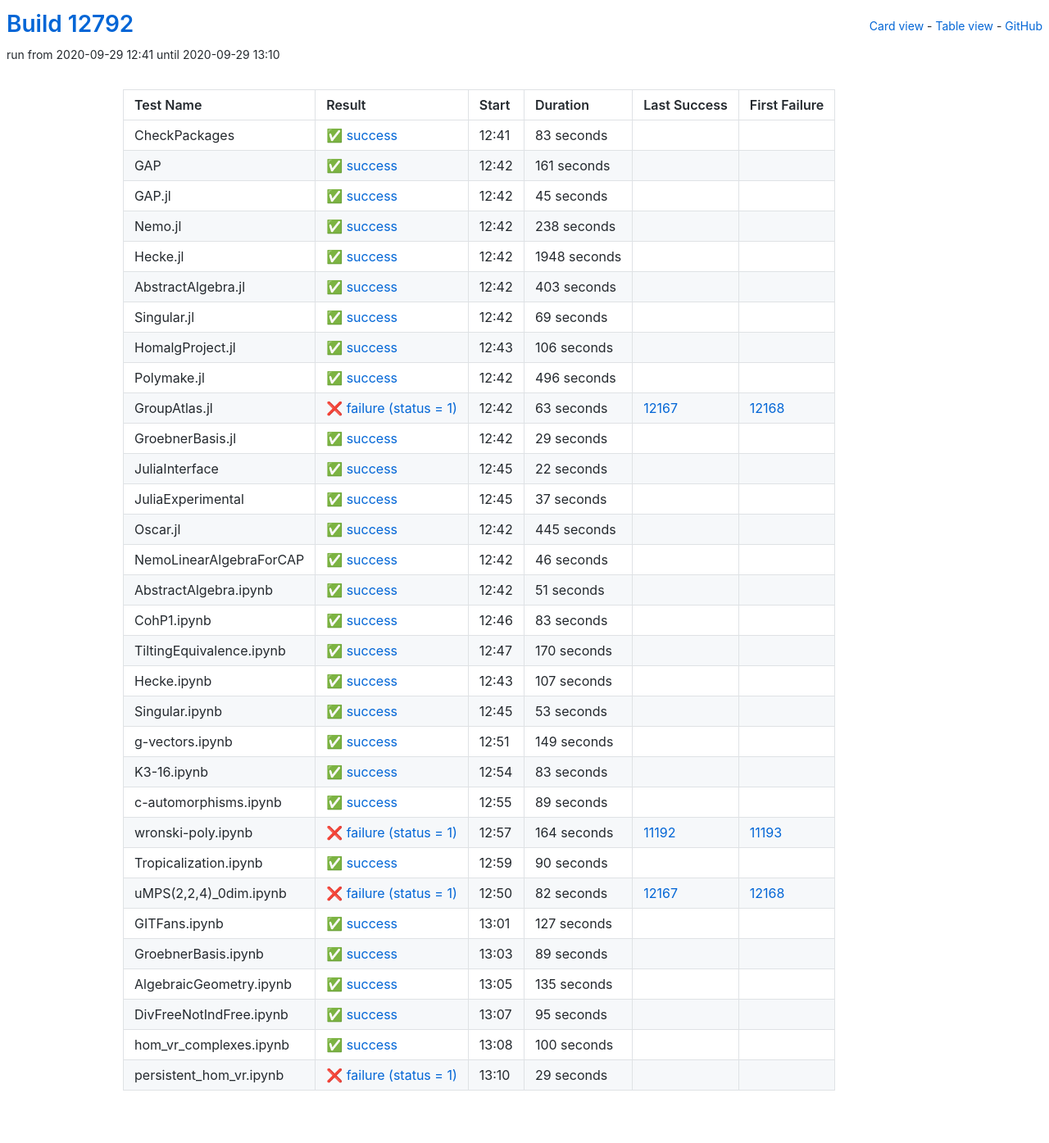
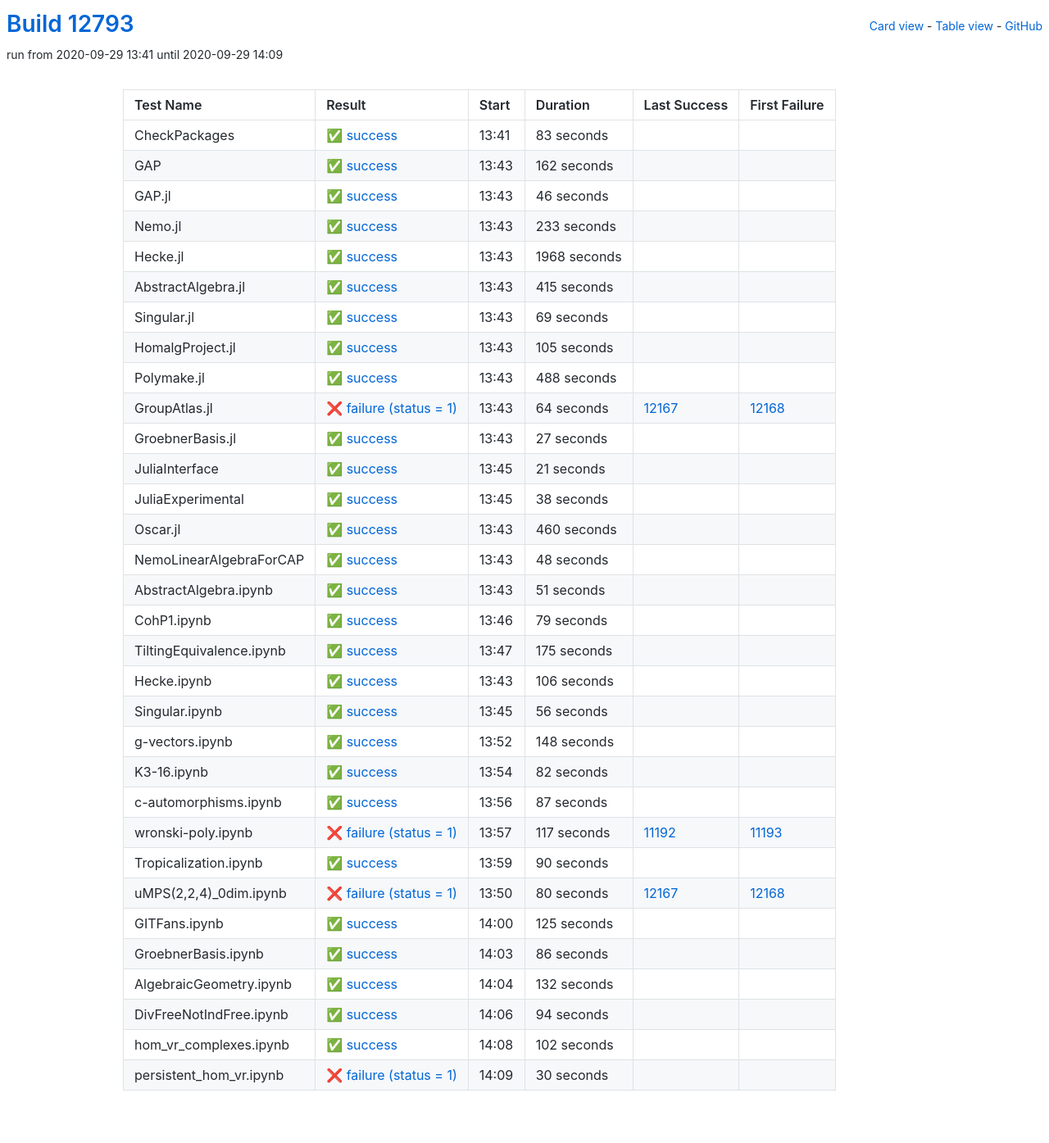
Before and after one commit to oscar-system/oscar-ci-status, a Jekyll site: the page built from table.html, in a window 1280 px wide. Shown: the whole page at 82% size. Built offline with Jekyll 4.4.1, drawn with Linux system fonts in a browser that asks for light colours.

Commit message:
Build #12793

```diff
--- a/_data/ci.yml
+++ b/_data/ci.yml
@@ -1,6 +1,6 @@
 ---
-build: 12792
-build_url: https://oscarci.mathematik.uni-kl.de/job/oscar/12792/
+build: 12793
+build_url: https://oscarci.mathematik.uni-kl.de/job/oscar/12793/
 job: oscar
 organization: oscar-system
 repo: oscar-ci-status
@@ -8,8 +8,8 @@
 tests:
 - name: CheckPackages
   id: checkpackages
-  log: https://oscarci.mathematik.uni-kl.de/job/oscar/12792/artifact/logs/build-12792/CheckPackages.log
-  start: 2020-09-29 12:41
+  log: https://oscarci.mathematik.uni-kl.de/job/oscar/12793/artifact/logs/build-12793/CheckPackages.log
+  start: 2020-09-29 13:41
   success: true
   exitcode: 0
   status: success
@@ -20,68 +20,68 @@
   first_failure_url:
 - name: GAP
   id: gap
-  log: https://oscarci.mathematik.uni-kl.de/job/oscar/12792/artifact/logs/build-12792/GAP.log
-  start: 2020-09-29 12:42
+  log: https://oscarci.mathematik.uni-kl.de/job/oscar/12793/artifact/logs/build-12793/GAP.log
+  start: 2020-09-29 13:43
   success: true
   exitcode: 0
   status: success
-  duration: 161
+  duration: 162
   last_success: false
   last_success_url:
   first_failure: false
   first_failure_url:
 - name: GAP.jl
   id: gap-jl
-  log: https://oscarci.mathematik.uni-kl.de/job/oscar/12792/artifact/logs/build-12792/GAP.jl.log
-  start: 2020-09-29 12:42
+  log: https://oscarci.mathematik.uni-kl.de/job/oscar/12793/artifact/logs/build-12793/GAP.jl.log
+  start: 2020-09-29 13:43
   success: true
   exitcode: 0
   status: success
-  duration: 45
+  duration: 46
   last_success: false
   last_success_url:
   first_failure: false
   first_failure_url:
 - name: Nemo.jl
   id: nemo-jl
-  log: https://oscarci.mathematik.uni-kl.de/job/oscar/12792/artifact/logs/build-12792/Nemo.jl.log
-  start: 2020-09-29 12:42
+  log: https://oscarci.mathematik.uni-kl.de/job/oscar/12793/artifact/logs/build-12793/Nemo.jl.log
+  start: 2020-09-29 13:43
   success: true
   exitcode: 0
   status: success
-  duration: 238
+  duration: 233
   last_success: false
   last_success_url:
   first_failure: false
   first_failure_url:
 - name: Hecke.jl
   id: hecke-jl
-  log: https://oscarci.mathematik.uni-kl.de/job/oscar/12792/artifact/logs/build-12792/Hecke.jl.log
-  start: 2020-09-29 12:42
+  log: https://oscarci.mathematik.uni-kl.de/job/oscar/12793/artifact/logs/build-12793/Hecke.jl.log
+  start: 2020-09-29 13:43
   success: true
   exitcode: 0
   status: success
-  duration: 1948
+  duration: 1968
   last_success: false
   last_success_url:
   first_failure: false
   first_failure_url:
 - name: AbstractAlgebra.jl
   id: abstractalgebra-jl
-  log: https://oscarci.mathematik.uni-kl.de/job/oscar/12792/artifact/logs/build-12792/AbstractAlgebra.jl.log
-  start: 2020-09-29 12:42
+  log: https://oscarci.mathematik.uni-kl.de/job/oscar/12793/artifact/logs/build-12793/AbstractAlgebra.jl.log
+  start: 2020-09-29 13:43
   success: true
   exitcode: 0
   status: success
-  duration: 403
+  duration: 415
   last_success: false
   last_success_url:
   first_failure: false
   first_failure_url:
 - name: Singular.jl
   id: singular-jl
-  log: https://oscarci.mathematik.uni-kl.de/job/oscar/12792/artifact/logs/build-12792/Singular.jl.log
-  start: 2020-09-29 12:42
+  log: https://oscarci.mathematik.uni-kl.de/job/oscar/12793/artifact/logs/build-12793/Singular.jl.log
+  start: 2020-09-29 13:43
   success: true
   exitcode: 0
   status: success
@@ -92,104 +92,104 @@
   first_failure_url:
 - name: HomalgProject.jl
   id: homalgproject-jl
-  log: https://oscarci.mathematik.uni-kl.de/job/oscar/12792/artifact/logs/build-12792/HomalgProject.jl.log
-  start: 2020-09-29 12:43
+  log: https://oscarci.mathematik.uni-kl.de/job/oscar/12793/artifact/logs/build-12793/HomalgProject.jl.log
+  start: 2020-09-29 13:43
   success: true
   exitcode: 0
   status: success
-  duration: 106
+  duration: 105
   last_success: false
   last_success_url:
   first_failure: false
   first_failure_url:
 - name: Polymake.jl
   id: polymake-jl
-  log: https://oscarci.mathematik.uni-kl.de/job/oscar/12792/artifact/logs/build-12792/Polymake.jl.log
-  start: 2020-09-29 12:42
+  log: https://oscarci.mathematik.uni-kl.de/job/oscar/12793/artifact/logs/build-12793/Polymake.jl.log
+  start: 2020-09-29 13:43
   success: true
   exitcode: 0
   status: success
-  duration: 496
+  duration: 488
   last_success: false
   last_success_url:
   first_failure: false
   first_failure_url:
 - name: GroupAtlas.jl
   id: groupatlas-jl
-  log: https://oscarci.mathematik.uni-kl.de/job/oscar/12792/artifact/logs/build-12792/GroupAtlas.jl.log
-  start: 2020-09-29 12:42
+  log: https://oscarci.mathematik.uni-kl.de/job/oscar/12793/artifact/logs/build-12793/GroupAtlas.jl.log
+  start: 2020-09-29 13:43
   success: false
   exitcode: 1
   status: failure
-  duration: 63
+  duration: 64
   last_success: 12167
   last_success_url: https://oscarci.mathematik.uni-kl.de/job/oscar/12167/
   first_failure: 12168
   first_failure_url: https://oscarci.mathematik.uni-kl.de/job/oscar/12168/
 - name: GroebnerBasis.jl
   id: groebnerbasis-jl
-  log: https://oscarci.mathematik.uni-kl.de/job/oscar/12792/artifact/logs/build-12792/GroebnerBasis.jl.log
-  start: 2020-09-29 12:42
+  log: https://oscarci.mathematik.uni-kl.de/job/oscar/12793/artifact/logs/build-12793/GroebnerBasis.jl.log
+  start: 2020-09-29 13:43
   success: true
   exitcode: 0
   status: success
-  duration: 29
+  duration: 27
   last_success: false
   last_success_url:
   first_failure: false
   first_failure_url:
 - name: JuliaInterface
   id: juliainterface
-  log: https://oscarci.mathematik.uni-kl.de/job/oscar/12792/artifact/logs/build-12792/JuliaInterface.log
-  start: 2020-09-29 12:45
+  log: https://oscarci.mathematik.uni-kl.de/job/oscar/12793/artifact/logs/build-12793/JuliaInterface.log
+  start: 2020-09-29 13:45
   success: true
   exitcode: 0
   status: success
-  duration: 22
+  duration: 21
   last_success: false
   last_success_url:
   first_failure: false
   first_failure_url:
 - name: JuliaExperimental
   id: juliaexperimental
-  log: https://oscarci.mathematik.uni-kl.de/job/oscar/12792/artifact/logs/build-12792/JuliaExperimental.log
-  start: 2020-09-29 12:45
+  log: https://oscarci.mathematik.uni-kl.de/job/oscar/12793/artifact/logs/build-12793/JuliaExperimental.log
+  start: 2020-09-29 13:45
   success: true
   exitcode: 0
   status: success
-  duration: 37
+  duration: 38
   last_success: false
   last_success_url:
   first_failure: false
   first_failure_url:
 - name: Oscar.jl
   id: oscar-jl
-  log: https://oscarci.mathematik.uni-kl.de/job/oscar/12792/artifact/logs/build-12792/Oscar.jl.log
-  start: 2020-09-29 12:42
+  log: https://oscarci.mathematik.uni-kl.de/job/oscar/12793/artifact/logs/build-12793/Oscar.jl.log
+  start: 2020-09-29 13:43
   success: true
   exitcode: 0
   status: success
-  duration: 445
+  duration: 460
   last_success: false
   last_success_url:
   first_failure: false
   first_failure_url:
 - name: NemoLinearAlgebraForCAP
   id: nemolinearalgebraforcap
-  log: https://oscarci.mathematik.uni-kl.de/job/oscar/12792/artifact/logs/build-12792/NemoLinearAlgebraForCAP.log
-  start: 2020-09-29 12:42
+  log: https://oscarci.mathematik.uni-kl.de/job/oscar/12793/artifact/logs/build-12793/NemoLinearAlgebraForCAP.log
+  start: 2020-09-29 13:43
   success: true
   exitcode: 0
   status: success
-  duration: 46
+  duration: 48
   last_success: false
   last_success_url:
   first_failure: false
   first_failure_url:
 - name: AbstractAlgebra.ipynb
   id: abstractalgebra-ipynb
-  log: https://oscarci.mathematik.uni-kl.de/job/oscar/12792/artifact/logs/build-12792/AbstractAlgebra.ipynb.log
-  start: 2020-09-29 12:42
+  log: https://oscarci.mathematik.uni-kl.de/job/oscar/12793/artifact/logs/build-12793/AbstractAlgebra.ipynb.log
+  start: 2020-09-29 13:43
   success: true
   exitcode: 0
   status: success
@@ -200,104 +200,104 @@
   first_failure_url:
 - name: CohP1.ipynb
   id: cohp1-ipynb
-  log: https://oscarci.mathematik.uni-kl.de/job/oscar/12792/artifact/logs/build-12792/CohP1.ipynb.log
-  start: 2020-09-29 12:46
+  log: https://oscarci.mathematik.uni-kl.de/job/oscar/12793/artifact/logs/build-12793/CohP1.ipynb.log
+  start: 2020-09-29 13:46
   success: true
   exitcode: 0
   status: success
-  duration: 83
+  duration: 79
   last_success: false
   last_success_url:
   first_failure: false
   first_failure_url:
 - name: TiltingEquivalence.ipynb
   id: tiltingequivalence-ipynb
-  log: https://oscarci.mathematik.uni-kl.de/job/oscar/12792/artifact/logs/build-12792/TiltingEquivalence.ipynb.log
-  start: 2020-09-29 12:47
+  log: https://oscarci.mathematik.uni-kl.de/job/oscar/12793/artifact/logs/build-12793/TiltingEquivalence.ipynb.log
+  start: 2020-09-29 13:47
   success: true
   exitcode: 0
   status: success
-  duration: 170
+  duration: 175
   last_success: false
   last_success_url:
   first_failure: false
   first_failure_url:
 - name: Hecke.ipynb
   id: hecke-ipynb
-  log: https://oscarci.mathematik.uni-kl.de/job/oscar/12792/artifact/logs/build-12792/Hecke.ipynb.log
-  start: 2020-09-29 12:43
+  log: https://oscarci.mathematik.uni-kl.de/job/oscar/12793/artifact/logs/build-12793/Hecke.ipynb.log
+  start: 2020-09-29 13:43
   success: true
   exitcode: 0
   status: success
-  duration: 107
+  duration: 106
   last_success: false
   last_success_url:
   first_failure: false
   first_failure_url:
 - name: Singular.ipynb
   id: singular-ipynb
-  log: https://oscarci.mathematik.uni-kl.de/job/oscar/12792/artifact/logs/build-12792/Singular.ipynb.log
-  start: 2020-09-29 12:45
+  log: https://oscarci.mathematik.uni-kl.de/job/oscar/12793/artifact/logs/build-12793/Singular.ipynb.log
+  start: 2020-09-29 13:45
   success: true
   exitcode: 0
   status: success
-  duration: 53
+  duration: 56
   last_success: false
   last_success_url:
   first_failure: false
   first_failure_url:
 - name: g-vectors.ipynb
   id: g-vectors-ipynb
-  log: https://oscarci.mathematik.uni-kl.de/job/oscar/12792/artifact/logs/build-12792/g-vectors.ipynb.log
-  start: 2020-09-29 12:51
+  log: https://oscarci.mathematik.uni-kl.de/job/oscar/12793/artifact/logs/build-12793/g-vectors.ipynb.log
+  start: 2020-09-29 13:52
   success: true
   exitcode: 0
   status: success
-  duration: 149
+  duration: 148
   last_success: false
   last_success_url:
   first_failure: false
   first_failure_url:
 - name: K3-16.ipynb
   id: k3-16-ipynb
-  log: https://oscarci.mathematik.uni-kl.de/job/oscar/12792/artifact/logs/build-12792/K3-16.ipynb.log
-  start: 2020-09-29 12:54
+  log: https://oscarci.mathematik.uni-kl.de/job/oscar/12793/artifact/logs/build-12793/K3-16.ipynb.log
+  start: 2020-09-29 13:54
   success: true
   exitcode: 0
   status: success
-  duration: 83
+  duration: 82
   last_success: false
   last_success_url:
   first_failure: false
   first_failure_url:
 - name: c-automorphisms.ipynb
   id: c-automorphisms-ipynb
-  log: https://oscarci.mathematik.uni-kl.de/job/oscar/12792/artifact/logs/build-12792/c-automorphisms.ipynb.log
-  start: 2020-09-29 12:55
+  log: https://oscarci.mathematik.uni-kl.de/job/oscar/12793/artifact/logs/build-12793/c-automorphisms.ipynb.log
+  start: 2020-09-29 13:56
   success: true
   exitcode: 0
   status: success
-  duration: 89
+  duration: 87
   last_success: false
   last_success_url:
   first_failure: false
   first_failure_url:
 - name: wronski-poly.ipynb
   id: wronski-poly-ipynb
-  log: https://oscarci.mathematik.uni-kl.de/job/oscar/12792/artifact/logs/build-12792/wronski-poly.ipynb.log
-  start: 2020-09-29 12:57
+  log: https://oscarci.mathematik.uni-kl.de/job/oscar/12793/artifact/logs/build-12793/wronski-poly.ipynb.log
+  start: 2020-09-29 13:57
   success: false
   exitcode: 1
   status: failure
-  duration: 164
+  duration: 117
   last_success: 11192
   last_success_url: https://oscarci.mathematik.uni-kl.de/job/oscar/11192/
   first_failure: 11193
   first_failure_url: https://oscarci.mathematik.uni-kl.de/job/oscar/11193/
 - name: Tropicalization.ipynb
   id: tropicalization-ipynb
-  log: https://oscarci.mathematik.uni-kl.de/job/oscar/12792/artifact/logs/build-12792/Tropicalization.ipynb.log
-  start: 2020-09-29 12:59
+  log: https://oscarci.mathematik.uni-kl.de/job/oscar/12793/artifact/logs/build-12793/Tropicalization.ipynb.log
+  start: 2020-09-29 13:59
   success: true
   exitcode: 0
   status: success
@@ -308,84 +308,84 @@
   first_failure_url:
 - name: uMPS(2,2,4)_0dim.ipynb
   id: umps-2-2-4-0dim-ipynb
-  log: https://oscarci.mathematik.uni-kl.de/job/oscar/12792/artifact/logs/build-12792/uMPS-2-2-4-_0dim.ipynb.log
-  start: 2020-09-29 12:50
+  log: https://oscarci.mathematik.uni-kl.de/job/oscar/12793/artifact/logs/build-12793/uMPS-2-2-4-_0dim.ipynb.log
+  start: 2020-09-29 13:50
   success: false
   exitcode: 1
   status: failure
-  duration: 82
+  duration: 80
   last_success: 12167
   last_success_url: https://oscarci.mathematik.uni-kl.de/job/oscar/12167/
   first_failure: 12168
   first_failure_url: https://oscarci.mathematik.uni-kl.de/job/oscar/12168/
 - name: GITFans.ipynb
   id: gitfans-ipynb
-  log: https://oscarci.mathematik.uni-kl.de/job/oscar/12792/artifact/logs/build-12792/GITFans.ipynb.log
-  start: 2020-09-29 13:01
+  log: https://oscarci.mathematik.uni-kl.de/job/oscar/12793/artifact/logs/build-12793/GITFans.ipynb.log
+  start: 2020-09-29 14:00
   success: true
   exitcode: 0
   status: success
-  duration: 127
+  duration: 125
   last_success: false
   last_success_url:
   first_failure: false
   first_failure_url:
 - name: GroebnerBasis.ipynb
   id: groebnerbasis-ipynb
-  log: https://oscarci.mathematik.uni-kl.de/job/oscar/12792/artifact/logs/build-12792/GroebnerBasis.ipynb.log
-  start: 2020-09-29 13:03
+  log: https://oscarci.mathematik.uni-kl.de/job/oscar/12793/artifact/logs/build-12793/GroebnerBasis.ipynb.log
+  start: 2020-09-29 14:03
   success: true
   exitcode: 0
   status: success
-  duration: 89
+  duration: 86
   last_success: false
   last_success_url:
   first_failure: false
   first_failure_url:
 - name: AlgebraicGeometry.ipynb
   id: algebraicgeometry-ipynb
-  log: https://oscarci.mathematik.uni-kl.de/job/oscar/12792/artifact/logs/build-12792/AlgebraicGeometry.ipynb.log
-  start: 2020-09-29 13:05
+  log: https://oscarci.mathematik.uni-kl.de/job/oscar/12793/artifact/logs/build-12793/AlgebraicGeometry.ipynb.log
+  start: 2020-09-29 14:04
   success: true
   exitcode: 0
   status: success
-  duration: 135
+  duration: 132
   last_success: false
   last_success_url:
   first_failure: false
   first_failure_url:
 - name: DivFreeNotIndFree.ipynb
   id: divfreenotindfree-ipynb
-  log: https://oscarci.mathematik.uni-kl.de/job/oscar/12792/artifact/logs/build-12792/DivFreeNotIndFree.ipynb.log
-  start: 2020-09-29 13:07
+  log: https://oscarci.mathematik.uni-kl.de/job/oscar/12793/artifact/logs/build-12793/DivFreeNotIndFree.ipynb.log
+  start: 2020-09-29 14:06
   success: true
   exitcode: 0
   status: success
-  duration: 95
+  duration: 94
   last_success: false
   last_success_url:
   first_failure: false
   first_failure_url:
 - name: hom_vr_complexes.ipynb
   id: hom-vr-complexes-ipynb
-  log: https://oscarci.mathematik.uni-kl.de/job/oscar/12792/artifact/logs/build-12792/hom_vr_complexes.ipynb.log
-  start: 2020-09-29 13:08
+  log: https://oscarci.mathematik.uni-kl.de/job/oscar/12793/artifact/logs/build-12793/hom_vr_complexes.ipynb.log
+  start: 2020-09-29 14:08
   success: true
   exitcode: 0
   status: success
-  duration: 100
+  duration: 102
   last_success: false
   last_success_url:
   first_failure: false
   first_failure_url:
 - name: persistent_hom_vr.ipynb
   id: persistent-hom-vr-ipynb
-  log: https://oscarci.mathematik.uni-kl.de/job/oscar/12792/artifact/logs/build-12792/persistent_hom_vr.ipynb.log
-  start: 2020-09-29 13:10
+  log: https://oscarci.mathematik.uni-kl.de/job/oscar/12793/artifact/logs/build-12793/persistent_hom_vr.ipynb.log
+  start: 2020-09-29 14:09
   success: false
   exitcode: 1
   status: failure
-  duration: 29
+  duration: 30
   last_success: false
   last_success_url:
   first_failure: false
```
Also changed, not shown: README.md.
